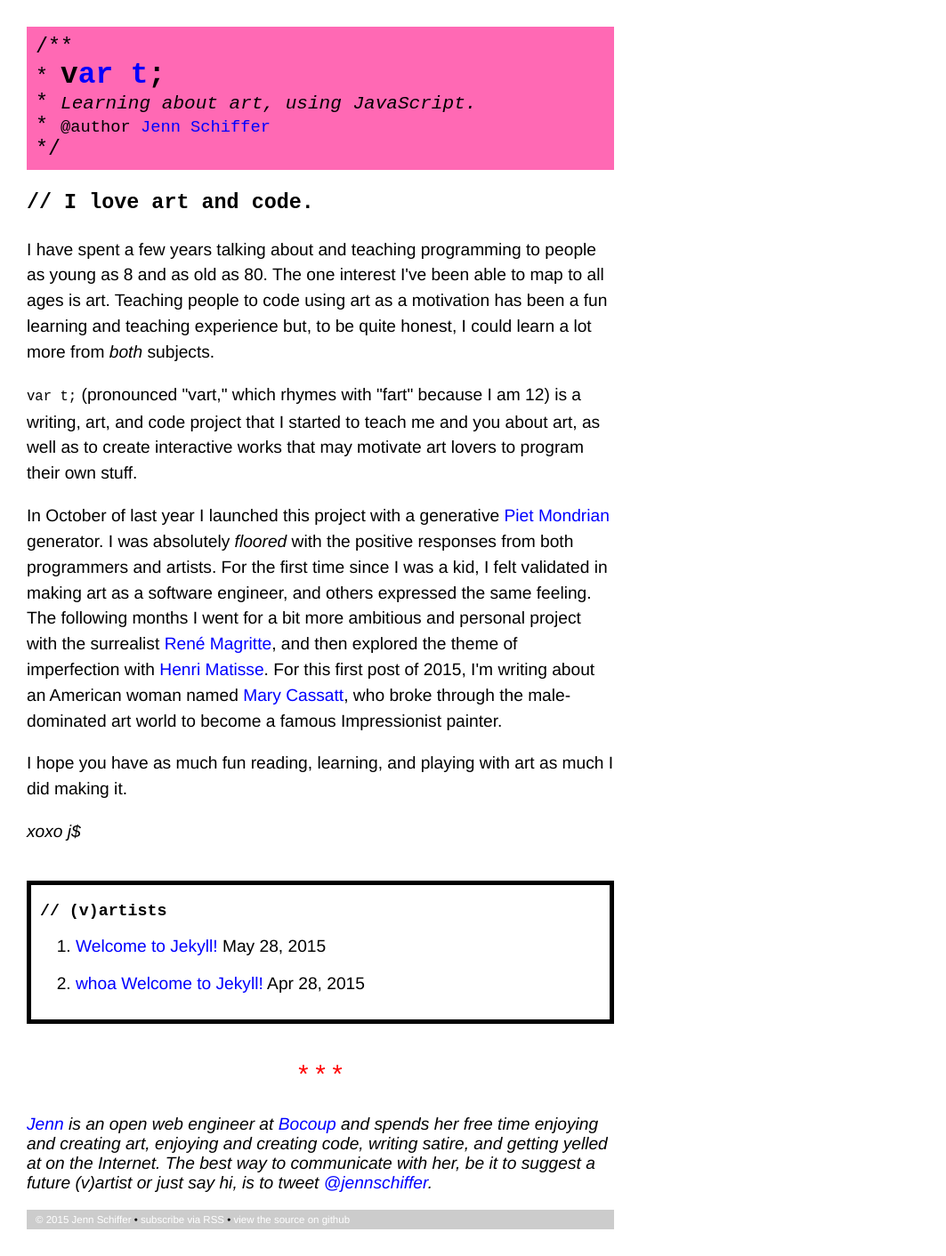
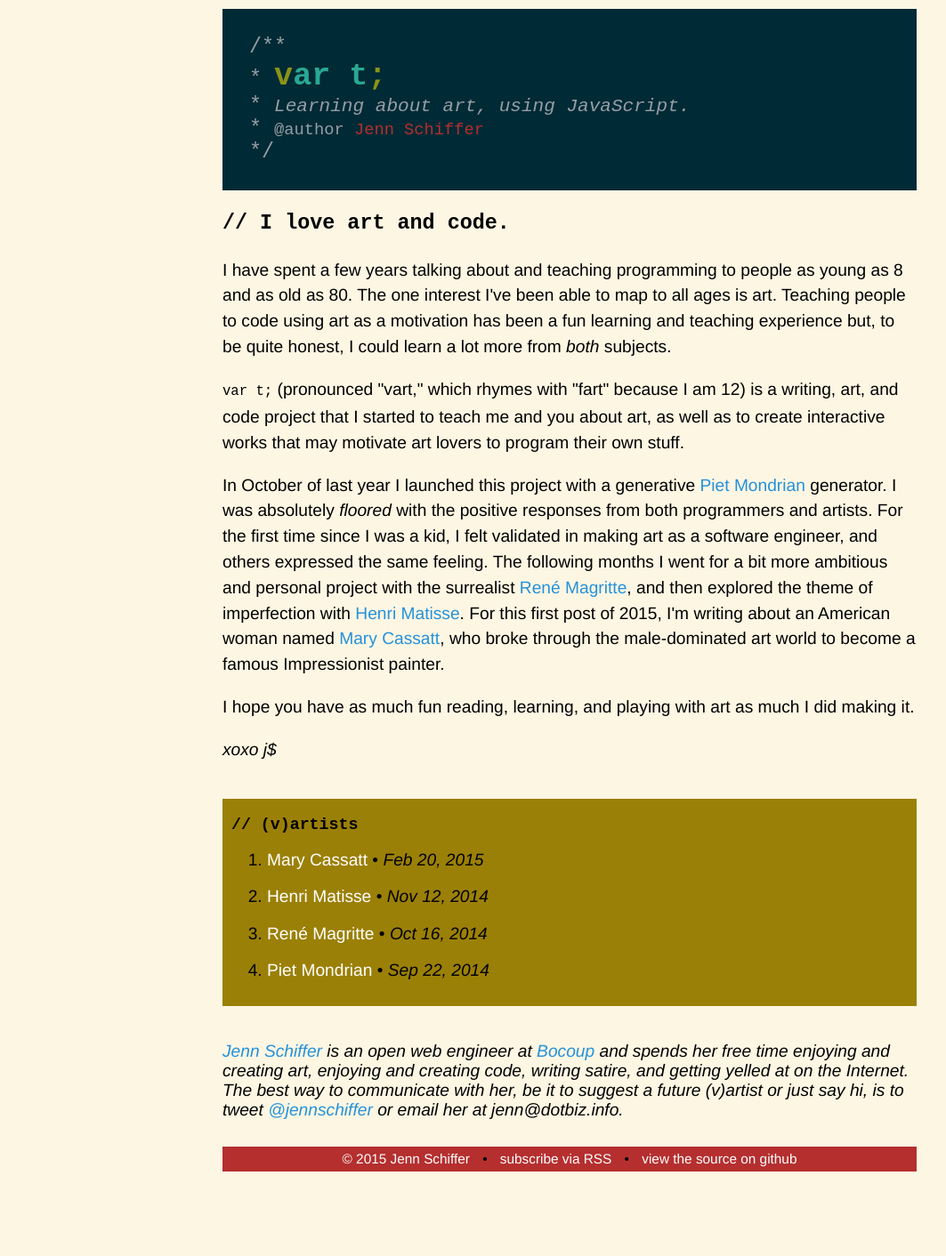
Before and after one commit to jennschiffer/var-t, a Jekyll site: the page built from index.html, in a window 1280 px wide. Shown: the whole page at 89% size, without its empty margins (0-1063 px from the left). Built offline with Jekyll 4.4.1, drawn with Linux system fonts in a browser that asks for light colours; after the commit the page ends 1337 px from its top, so only the background shows below that.

Commit message:
text editor style, add base posts

```diff
--- a/_config.yml
+++ b/_config.yml
@@ -11,6 +11,7 @@ copyright: 2015
 # Jenn settings
 author: Jenn Schiffer
 email: jenn@dotbiz.info
+website: http://jennmoney.biz
 
 # Build settings
 markdown: kramdown
--- a/_includes/footer.html
+++ b/_includes/footer.html
@@ -1,27 +1,20 @@
    <footer>
 
-    <div id="vartists">
+    <div class="table-of-contents">
       <h3>// (v)artists</h3>
 
       <ol>
-        <!--<li><a href="/mondrian/index.html">Piet Mondrian</a> <span class="date">Sept. 22, 2014</span></li>
-        <li><a href="/magritte/index.html">René Magritte</a> <span class="date">Oct. 16, 2014</span></li>
-        <li><a href="/matisse/index.html">Henri Matisse</a> <span class="date">Nov. 12, 2014</span></li>
-        <li><a href="/cassatt/index.html">Mary Cassatt</a> <span class="date">Feb. 20, 2015</span></li>
-        <li class="soon">Coming Soon: tba (that's "to be announced" - not an artist)</li>-->
-          {% for post in site.posts %}
-            <li>
-              <a href="{{ post.url | prepend: site.baseurl }}">{{ post.title }}</a>
-              <span class="date">{{ post.date | date: "%b %-d, %Y" }}</span>
-            </li>
-          {% endfor %}
+        {% for post in site.posts %}
+          <li>
+            <a href="{{ post.url | prepend: site.baseurl }}">{{ post.title }}</a> &bull;
+            <span class="date">{{ post.date | date: "%b %-d, %Y" }}</span>
+          </li>
+        {% endfor %}
       </ol>
     </div>
 
-    <p class="hr">* * *</p>
-
     <div id="about">
-      <p><a href="{{ site.website }}">Jenn</a> is an open web engineer at <a href="http://bocoup.com">Bocoup</a> and spends her free time enjoying and creating art, enjoying and creating code, writing satire, and getting yelled at on the Internet. The best way to communicate with her, be it to suggest a future (v)artist or just say hi, is to tweet <a href="http://twitter.com/jennschiffer">@jennschiffer</a>.</p>
+      <p><a href="{{ site.website }}">{{ site.author }}</a> is an open web engineer at <a href="http://bocoup.com">Bocoup</a> and spends her free time enjoying and creating art, enjoying and creating code, writing satire, and getting yelled at on the Internet. The best way to communicate with her, be it to suggest a future (v)artist or just say hi, is to tweet <a href="http://twitter.com/jennschiffer">@jennschiffer</a> or email her at {{ site.email }}.</p>
     </div>
 
     <div id="copyright"><a href="{{ site.website }}">&copy; {{ site.copyright }} {{ site.author }}</a> &bull; <a href="{{ "/feed.xml" | prepend: site.baseurl }}">subscribe via RSS</a> &bull; <a href="{{ site.repo }}">view the source on github</a></div>
--- a/_includes/head.html
+++ b/_includes/head.html
@@ -3,7 +3,7 @@
   <meta http-equiv="X-UA-Compatible" content="IE=edge">
   <meta name="viewport" content="width=device-width, initial-scale=1">
 
-  <title>{% if page.title %}{{ page.title }}{% else %}{{ site.title }}{% endif %}</title>
+  <title>{% if page.title %}{{ site.title }} //{{ page.title }}{% else %}{{ site.title }}{% endif %}</title>
   <meta name="description" content="{% if page.excerpt %}{{ page.excerpt | strip_html | strip_newlines | truncate: 160 }}{% else %}{{ site.description }}{% endif %}">
 
   <link href="http://fonts.googleapis.com/css?family=Share+Tech+Mono" rel="stylesheet" type="text/css" />
--- a/_sass/_base.scss
+++ b/_sass/_base.scss
@@ -1,81 +1,305 @@
-/** var t; // stylesheet **/
+/**
+* var t; // stylesheet
+*/
 
 /* global */
-* { box-sizing: border-box; }
-body { background-color: #fff; margin: 0; padding: 20px; margin: 10px; font-family: 'Helvetica', Arial, sans-serif; width: 100%; max-width: 700px; font-size: 1.2em; }
-a { text-decoration: none; color: blue; }
-img { max-width: 100%; }
-.center { text-align: center; }
+* {
+	box-sizing: border-box;
+}
 
-header, h1, h2, h3, h4, h5, h6, blockquote { font-family: monospace; }
+body {
+	background-color: #FDF6E3;
+	padding: 10px;
+	margin: 0px auto;
+	font-family: 'Helvetica Neue',Arial,sans-serif;
+	width: 100%;
+	max-width: 800px;
+	font-size: 1.2em;
 
-header { font-size: 1.5em; margin: 0; background-color: hotpink; padding: 10px; }
-header h1,
-header h2,
-header h3 { display: inline; font-size: 1.4em; }
-header h2 { font-weight: normal; font-size: .9em; font-style: italic; }
-header h3 { font-size: .8em; font-weight: normal;}
-header em { font-style: normal; color: red; }
-header i { font-style: italic; color: gray; font-weight: normal; }
+	a {
+  	text-decoration: none;
+  	color: #2591DA;
+  }
 
-article { line-height: 1.5em; }
-article h3,
-nav h3 { font-size: 1.5em; }
+  img {
+  	max-width: 100%;
+  }
 
-footer #vartists { border: 5px solid black; padding: 10px; margin: 40px 0; }
-footer h3 { margin: .5em 0; }
+  .center {
+  	text-align: center;
+  }
 
-.image { text-align: center; }
-.caption { font-size: .8em; color: #666; font-style: italic; }
-.hr { text-align: center; }
+  .image {
+  	text-align: center;
+  }
 
-#about { font-style: italic; }
-#vartists li { margin: 1em 0; }
+  .caption {
+  	font-size: .8em;
+  	color: #666;
+  	font-style: italic;
+  }
 
-#copyright { font-size: .6em; padding: 5px 10px; background-color: #ccc; }
-#copyright a { color: #fff; }
+  .hr {
+  	text-align: center;
+  }
 
-.soon { opacity: .4; }
+  .soon {
+  	opacity: .4;
+  }
+}
+
+header,h1,h2,h3,h4,h5,h6,blockquote {
+	font-family: monospace;
+}
+
+header {
+	font-size: 1.5em;
+	margin: 0;
+	background-color: #002A35;
+	padding: 30px;
+	color: #959EA5;
+
+  h1, h2, h3 {
+  	display: inline;
+  	font-size: 1.5em;
+  }
+
+  h1 {
+    color: #8B9317;
+
+    a {
+      color: #2AA895;
+    }
+  }
+
+  h2 {
+  	font-weight: 400;
+  	font-size: .9em;
+  	font-style: italic;
+  }
+
+  h3 {
+  	font-size: .8em;
+  	font-weight: 400;
+
+  	a {
+    	color: #B52F2F;
+  	}
+  }
+
+  em {
+  	font-style: normal;
+  	color: red;
+  }
+
+  i {
+  	font-style: italic;
+  	color: gray;
+  	font-weight: 400;
+  }
+}
+
+article {
+	line-height: 1.5em;
+
+	h3 {
+  	font-size: 1.5em;
+	}
+}
+
+footer {
+  .table-of-contents {
+  	padding: 10px;
+  	margin: 40px 0;
+  	background-color: #9B8007;
+
+  	a {
+    	color: #fff;
+  	}
+
+    li {
+    	margin: 1em 0;
+    }
+
+    .date {
+      font-style: italic;
+    }
+  }
+
+  h3 {
+  	margin: .5em 0;
+  }
+
+  #about {
+  	font-style: italic;
+  }
+
+  #copyright {
+  	font-size: .8em;
+  	margin: 30px auto 10px;
+  	padding: 5px 10px;
+  	background-color: #B52F2F;
+  	text-align: center;
+
+  	a {
+    	color: #fff;
+    	display: inline-block;
+    	margin: 0 10px;
+  	}
+  }
+}
+
+
+
+
 
 /* mondrian */
-#mondrian { background: url('mondrian/Mondrian_Comp10.jpg') fixed; }
-#mondrian header a { color: #000; text-decoration: underline; }
-#mondrian header,
-#mondrian #copyright { background-color: yellow; }
-.hr { color: red; font-size: 1.5em; }
-#mondrian #copyright { background-color: red; }
-#mondrian blockquote { padding: 5px; background-color: blue; font-style: italic; color: white; }
+#mondrian {
+	background: url(mondrian/Mondrian_Comp10.jpg) fixed;
+}
+
+#mondrian header a {
+	color: #000;
+	text-decoration: underline;
+}
+
+#mondrian header,#mondrian #copyright {
+	background-color: #ff0;
+}
+
+.hr {
+	color: red;
+	font-size: 1.5em;
+}
+
+#mondrian #copyright {
+	background-color: red;
+}
+
+#mondrian blockquote {
+	padding: 5px;
+	background-color: blue;
+	font-style: italic;
+	color: #fff;
+}
 
 /* magritte */
-#magritte { background: url('magritte/assets/sky.png') fixed; }
-#magritte header a { color: #000; text-decoration: underline; }
-#magritte header,
-#magritte #copyright { background-color: #B3A6A0; }
-#magritte .hr { color: #B3A6A0; font-size: 1.5em; }
-#magritte #copyright { background-color: #B3A6A0; }
-#magritte blockquote { padding: 5px; background-color: lightblue; font-style: italic; color: #000; }
-#magritte .caption { font-size: .8em; color: #666; }
-#magritte img { margin: 0 auto; }
-#magritte-demo { background: url('magritte/assets/sky.png') fixed;}
-#magritte-demo header { margin-bottom: 50px; background-color: #fff; }
-#magritte-demo #copyright {background-color: #fff; }
+#magritte {
+	background: url(magritte/assets/sky.png) fixed;
+}
+
+#magritte header a {
+	color: #000;
+	text-decoration: underline;
+}
+
+#magritte header,#magritte #copyright {
+	background-color: #B3A6A0;
+}
+
+#magritte .hr {
+	color: #B3A6A0;
+	font-size: 1.5em;
+}
+
+#magritte #copyright {
+	background-color: #B3A6A0;
+}
+
+#magritte blockquote {
+	padding: 5px;
+	background-color: #add8e6;
+	font-style: italic;
+	color: #000;
+}
+
+#magritte .caption {
+	font-size: .8em;
+	color: #666;
+}
+
+#magritte img {
+	margin: 0 auto;
+}
+
+#magritte-demo {
+	background: url(magritte/assets/sky.png) fixed;
+}
+
+#magritte-demo header {
+	margin-bottom: 50px;
+	background-color: #fff;
+}
+
+#magritte-demo #copyright {
+	background-color: #fff;
+}
 
 /* matisse */
-#matisse { background: url('matisse/assets/bleue.jpg') fixed; }
-#matisse header a { color: #fff; text-decoration: underline; }
-#matisse header,
-#matisse #copyright { background-color: #3E5DAD; }
-#matisse .hr { color: #3E5DAD; font-size: 1.5em; }
-#matisse #copyright { background-color: #3E5DAD; }
-#matisse blockquote { padding: 5px; background-color: lightblue; font-style: italic; color: #000; }
-#matisse img { margin: 0 auto; }
+#matisse {
+	background: url(matisse/assets/bleue.jpg) fixed;
+}
+
+#matisse header a {
+	color: #fff;
+	text-decoration: underline;
+}
+
+#matisse header,#matisse #copyright {
+	background-color: #3E5DAD;
+}
+
+#matisse .hr {
+	color: #3E5DAD;
+	font-size: 1.5em;
+}
+
+#matisse #copyright {
+	background-color: #3E5DAD;
+}
+
+#matisse blockquote {
+	padding: 5px;
+	background-color: #add8e6;
+	font-style: italic;
+	color: #000;
+}
+
+#matisse img {
+	margin: 0 auto;
+}
 
 /* cassatt */
-#cassatt { background: url('cassatt/assets/sketch-child.jpg') fixed; }
-#cassatt header a { color: #fff; text-decoration: underline; }
-#cassatt header,
-#cassatt #copyright { background-color: #B32413; }
-#cassatt .hr { color: #B32413; font-size: 1.5em; }
-#cassatt blockquote { padding: 5px; background-color: #E0C2B8; font-style: italic; color: #000; }
-#cassatt img { margin: 0 auto; }
-#cassatt small { font-style: italic; font-size: .8em; }
+#cassatt {
+	background: url(cassatt/assets/sketch-child.jpg) fixed;
+}
+
+#cassatt header a {
+	color: #fff;
+	text-decoration: underline;
+}
+
+#cassatt header,#cassatt #copyright {
+	background-color: #B32413;
+}
+
+#cassatt .hr {
+	color: #B32413;
+	font-size: 1.5em;
+}
+
+#cassatt blockquote {
+	padding: 5px;
+	background-color: #E0C2B8;
+	font-style: italic;
+	color: #000;
+}
+
+#cassatt img {
+	margin: 0 auto;
+}
+
+#cassatt small {
+	font-style: italic;
+	font-size: .8em;
+}
```
Also changed, not shown: _posts/2014-09-22-mondrian.markdown (added, +9 -0 lines), _posts/2014-10-16-magritte.markdown (added, +9 -0 lines), _posts/2014-11-12-matisse.markdown (added, +9 -0 lines), _posts/2015-02-20-cassatt.markdown (added, +9 -0 lines), _posts/2015-04-28-test-copy.markdown (deleted, +0 -14 lines), _posts/2015-05-28-test.markdown (deleted, +0 -28 lines).
